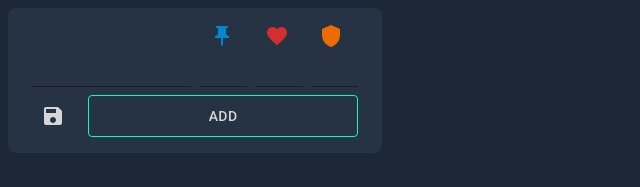
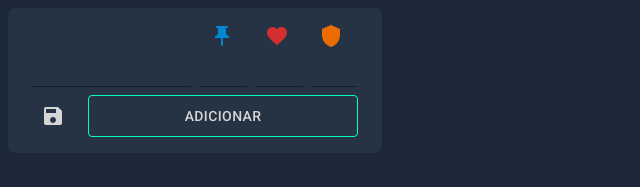
Before and after one commit to Chiocheti/initiative-management-front, a React (Vite) app: page / in a window 1280 px wide. Shown: the top 187 px of the page, without its empty margins (0-640 px from the left). Built offline with nearby package versions, Linux system fonts and the light colour scheme.

Commit message:
test(vercel): test vercel update merge

```diff
--- a/src/components/initiativeList/AddNewList.jsx
+++ b/src/components/initiativeList/AddNewList.jsx
@@ -147,7 +147,7 @@ export default function AddNewList({ addItem }) {
           </Grid>
 
           <Grid item xs={12} sm={12} md={10}>
-            <Button text="add" onClick={handleSubmit(pushData)} />
+            <Button text="adicionar" onClick={handleSubmit(pushData)} />
           </Grid>
         </Grid>
       </Container>
```
